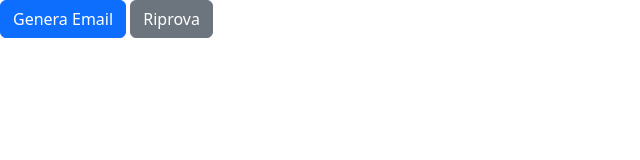
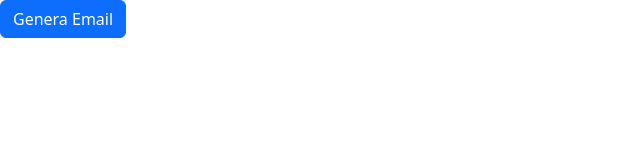
Before and after one commit to vmqxdv/js-email-list, a plain HTML site: page index.html in a window 1280 px wide. Shown: the whole page, without its empty margins (0-640 px from the left). Drawn offline with nearby package versions, Linux system fonts and the light colour scheme.

Commit message:
style: Nascosto bottone

```diff
--- a/index.html
+++ b/index.html
@@ -11,7 +11,7 @@
 <body>
 
   <button type="button" class="btn btn-primary" id="generate-emails">Genera Email</button>
-  <button type="button" class="btn btn-secondary" id="reload-page">Riprova</button>
+  <button type="button" class="btn btn-secondary d-none" id="reload-page">Riprova</button>
 
   <ul id="email-list"></ul>
 
```
